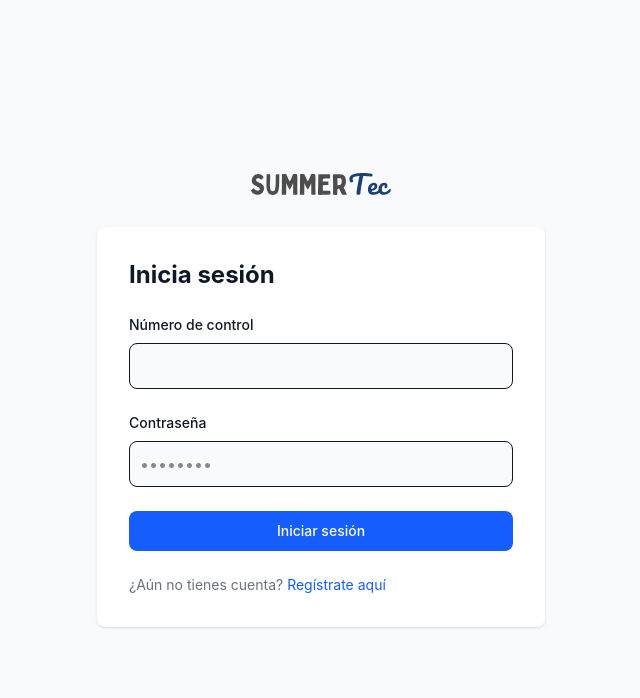
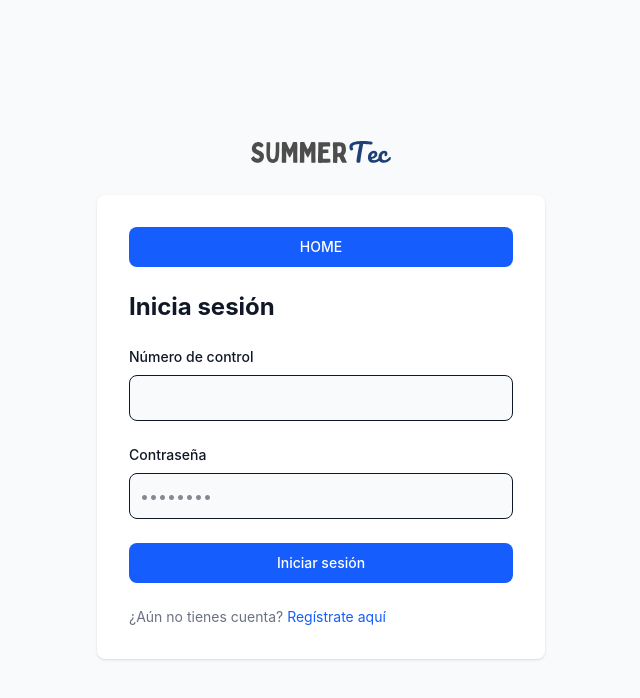
Before and after one commit to DiegoGAX10/SummerTec, a React (Vite) app: page /login in a window 1280 px wide. Shown: the top 698 px of the page, without its empty margins (319-959 px from the left). Built offline with nearby package versions, Linux system fonts and the light colour scheme.

Commit message:
Agregar el inicio al iniciar sesion

```diff
--- a/src/auth/Login.jsx
+++ b/src/auth/Login.jsx
@@ -1,4 +1,4 @@
-import { useState } from "react";
+import React, { useState } from "react";
 import axios from "axios";
 import { useNavigate } from "react-router-dom";
 import Swal from "sweetalert2";
@@ -30,7 +30,7 @@ const Login = () => {
                     text: "Inicio de sesión exitoso",
                     icon: "success",
                 });
-                navigate('/main');
+                navigate('/students');
             } else {
                 Swal.fire({
                     title: "Error",
@@ -71,6 +71,12 @@ const Login = () => {
 
                 <div className="w-full bg-white rounded-lg shadow md:mt-0 sm:max-w-md xl:p-0">
                     <div className="p-6 space-y-4 md:space-y-6 sm:p-8">
+                        <button
+                            onClick={() => navigate("/students")}
+                            className="w-full text-white bg-blue-600 hover:bg-blue-700 focus:ring-4 focus:ring-blue-300 font-medium rounded-lg text-sm px-5 py-2.5"
+                        >
+                            HOME
+                        </button>
                         <h1 className="text-xl font-bold text-gray-900 md:text-2xl">Inicia sesión</h1>
                         <form className="space-y-4 md:space-y-6" onSubmit={handleLogin}>
                             <div>
```
